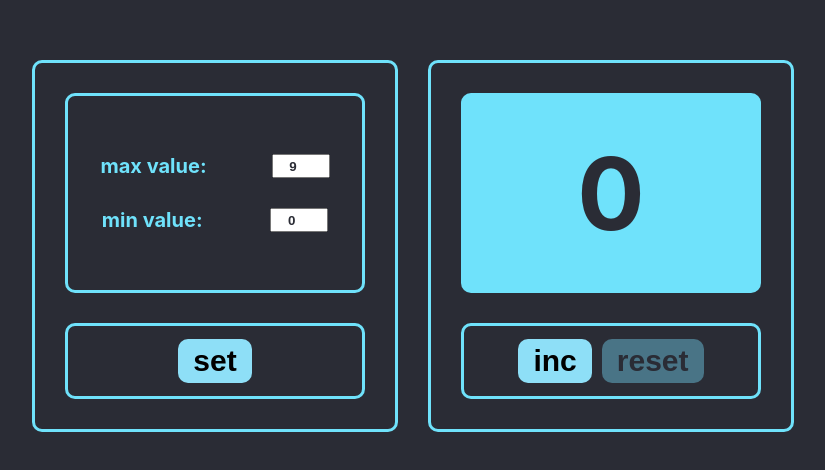
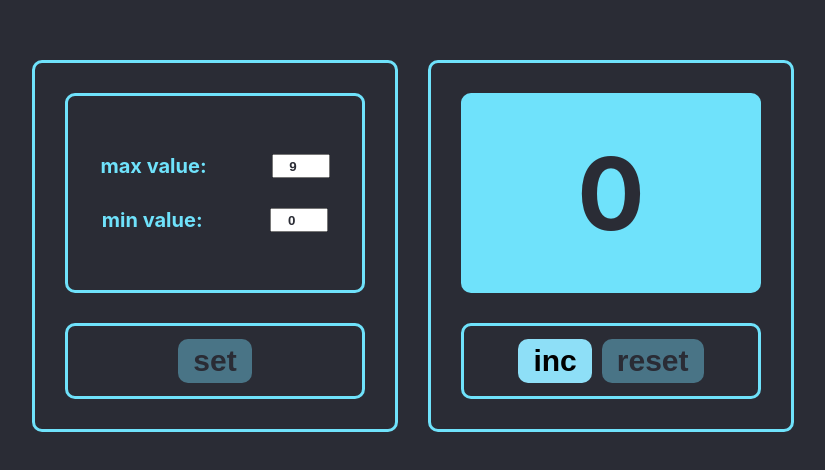
Before and after one commit to MrUnderSan/counter, a React (Create React App) app: page / in a window 1280 px wide. Shown: the part 154-624 px from the top of the page, without its empty margins (227-1052 px from the left). Built offline with nearby package versions, Linux system fonts and the light colour scheme.

Commit message:
feat: used Redux in Counter

```diff
--- a/src/App.tsx
+++ b/src/App.tsx
@@ -1,41 +1,32 @@
-import React, {useState} from 'react';
+import React, {useEffect} from 'react';
 import './App.css';
 import {Counter} from './components/Counter/Counter';
 import {Setting} from './components/Setting/Setting';
+import {useDispatch} from 'react-redux';
+import {changeLimits, LimitReducerStateType} from './store/limitReducer';
+import {changeMaxLimit, changeMinLimit} from './store/settingReducer';
 
 function App() {
 
-    const localLimits = localStorage.getItem("counterLimits")
+    const dispatch = useDispatch()
 
-    const counterLimits = localLimits ? JSON.parse(localLimits) : [9, 0]
-
-    const [limits, setLimits] = useState(counterLimits)
-
-    const [maxLimit, minLimit] = limits
-
-    const [maxValue, setMaxValue] = useState(maxLimit)
-    const [minValue, setMinValue] = useState(minLimit)
-
-    const isCorrectValue = (maxValue > 0) && (minValue >= 0) && (maxValue > minValue)
+    useEffect(() => {
+        const localStorageLimits = localStorage.getItem('counterLimits')
+        if (localStorageLimits) {
+            const localLimits: LimitReducerStateType = JSON.parse(localStorageLimits)
+            dispatch(changeLimits(localLimits.maxLimit, localLimits.minLimit))
+            dispatch(changeMaxLimit(localLimits.maxLimit))
+            dispatch(changeMinLimit(localLimits.minLimit))
+            console.log(localLimits)
+        }
+    }, [dispatch]);
 
     return (
         <div className="App">
-            <Setting
-                setLimits={setLimits}
-                maxValue={maxValue}
-                minValue={minValue}
-                setMaxValue={setMaxValue}
-                setMinValue={setMinValue}
-                isCorrectValue={isCorrectValue}
-            />
-            <Counter
-                limits={limits}
-                maxValue={maxValue}
-                minValue={minValue}
-                isCorrectValue={isCorrectValue}
-            />
+            <Setting/>
+            <Counter/>
         </div>
-    );
+    )
 }
 
 export default App;
--- a/src/components/Counter/Counter.tsx
+++ b/src/components/Counter/Counter.tsx
@@ -1,33 +1,35 @@
-import React, {useEffect, useState} from 'react';
+import React, {useEffect} from 'react';
 import {Button} from '../Button/Button';
 import {NumberBoard} from '../NumberBoard/NumberBoard';
 import {InfoBoard} from '../InfoBoard/InfoBoard';
+import {useDispatch, useSelector} from 'react-redux';
+import {AppRootStateType} from '../../store/store';
+import {LimitReducerStateType} from '../../store/limitReducer';
+import {CounterReducerStateType, incrementCount, resetCounter} from '../../store/counterReducer';
+import {SettingLimitsType} from '../../store/settingReducer';
 
-type PropsType = {
-    limits: number[]
-    maxValue: number
-    minValue: number
-    isCorrectValue: boolean
-}
+type PropsType = {}
 
-export const Counter: React.FC<PropsType> = (
-    {limits, maxValue, minValue, isCorrectValue}
-) => {
+export const Counter: React.FC<PropsType> = () => {
 
-    const [maxLimit, minLimit] = limits
+    const count = useSelector<AppRootStateType, CounterReducerStateType>(state => state.counter)
 
-    const [count, setCount] = useState(minLimit)
+    const {maxLimit, minLimit} = useSelector<AppRootStateType, LimitReducerStateType>(state => state.limit)
+
+    const {maxValue, minValue} = useSelector<AppRootStateType, SettingLimitsType>(state => state.setting.limits)
+
+    const dispatch = useDispatch()
 
     useEffect(() => {
-        setCount(minLimit)
-    }, [minLimit, maxLimit])
+        dispatch(resetCounter(minLimit))
+    }, [minLimit, maxLimit, dispatch])
 
     const incCounter = () => {
-        count < maxLimit && setCount(count + 1)
+        count < maxLimit && dispatch(incrementCount(count))
     }
 
-    const resetCounter = () => {
-        setCount(minLimit)
+    const resetCounterHandler = () => {
+        dispatch(resetCounter(minLimit))
     }
 
     const isSettingChanged = maxLimit !== maxValue || minLimit !== minValue
@@ -37,9 +39,9 @@ export const Counter: React.FC<PropsType> = (
     const isResetBtnDisabled = (count === minLimit) || isSettingChanged
 
     const displayedBoard = isSettingChanged ? (
-        <InfoBoard isCorrectValue={isCorrectValue}/>
+        <InfoBoard/>
     ) : (
-        <NumberBoard count={count} maxCount={maxLimit}/>
+        <NumberBoard/>
     )
 
     return (
@@ -48,7 +50,6 @@ export const Counter: React.FC<PropsType> = (
             {displayedBoard}
 
             <div className={'buttons-wrapper'}>
-
                 <Button
                     name={'inc'}
                     onClick={incCounter}
@@ -57,12 +58,12 @@ export const Counter: React.FC<PropsType> = (
                 />
                 <Button
                     name={'reset'}
-                    onClick={resetCounter}
+                    onClick={resetCounterHandler}
                     disabled={isResetBtnDisabled}
                     className={'button'}
                 />
             </div>
 
         </div>
-    );
-};
+    )
+}
--- a/src/components/InfoBoard/InfoBoard.tsx
+++ b/src/components/InfoBoard/InfoBoard.tsx
@@ -1,9 +1,12 @@
 import React from 'react';
+import {useSelector} from 'react-redux';
+import {AppRootStateType} from '../../store/store';
 
-type PropsType = {
-    isCorrectValue: boolean
-}
-export const InfoBoard: React.FC<PropsType> = ({isCorrectValue}) => {
+type PropsType = {}
+
+export const InfoBoard: React.FC<PropsType> = () => {
+
+    const isCorrectValue = useSelector<AppRootStateType, boolean>(state => state.setting.isCorrectValue)
 
     return (
         <div className={'setting-board'}>
@@ -13,5 +16,5 @@ export const InfoBoard: React.FC<PropsType> = ({isCorrectValue}) => {
                 <div className={'bord_error'}>incorrect value!</div>
             )}
         </div>
-    );
-};
+    )
+}
--- a/src/components/NumberBoard/NumberBoard.tsx
+++ b/src/components/NumberBoard/NumberBoard.tsx
@@ -1,17 +1,21 @@
 import React from 'react';
+import {useSelector} from 'react-redux';
+import {AppRootStateType} from '../../store/store';
+import {CounterReducerStateType} from '../../store/counterReducer';
 
-type PropsType = {
-    count: number,
-    maxCount: number
-}
+type PropsType = {}
 
-export const NumberBoard: React.FC<PropsType> = ({count, maxCount}) => {
+export const NumberBoard: React.FC<PropsType> = () => {
 
-    const numberBoardClassName = count === maxCount ? 'number-bord bord_error' : 'number-bord'
+    const count = useSelector<AppRootStateType, CounterReducerStateType>(state => state.counter)
+
+    const maxLimit = useSelector<AppRootStateType, number>(state => state.limit.maxLimit)
+
+    const numberBoardClassName = count === maxLimit ? 'number-bord bord_error' : 'number-bord'
 
     return (
         <div className={numberBoardClassName}>
             {count}
         </div>
-    );
-};
+    )
+}
--- a/src/components/Setting/Setting.tsx
+++ b/src/components/Setting/Setting.tsx
@@ -1,50 +1,59 @@
-import React from 'react';
+import React, {useEffect} from 'react';
 import {Button} from '../Button/Button';
 import {SettingBoard} from '../SettingBoard/SettingBoard';
+import {useDispatch, useSelector} from 'react-redux';
+import {AppRootStateType} from '../../store/store';
+import {changeCorrectStatus, SettingLimitsType} from '../../store/settingReducer';
+import {changeLimits, LimitReducerStateType} from '../../store/limitReducer';
 
-type PropsType = {
-    setLimits: (l: number[]) => void
-    maxValue: number
-    minValue: number
-    setMaxValue: (v: number) => void
-    setMinValue: (v: number) => void
-    isCorrectValue: boolean
-}
-export const Setting: React.FC<PropsType> = (
-    {
-        setLimits,
-        maxValue,
-        minValue,
-        setMaxValue,
-        setMinValue,
-        isCorrectValue
-    }) => {
+type PropsType = {}
+
+export const Setting: React.FC<PropsType> = () => {
+
+    const isCorrectValue = useSelector<AppRootStateType, boolean>(state => state.setting.isCorrectValue)
+    const {maxValue, minValue} = useSelector<AppRootStateType, SettingLimitsType>(state => state.setting.limits)
+    const {maxLimit, minLimit} = useSelector<AppRootStateType, LimitReducerStateType>(state => state.limit)
+
+    const dispatch = useDispatch()
 
     const setLimitsHandler = () => {
         if (isCorrectValue) {
-            setLimits([maxValue, minValue])
-            localStorage.setItem("counterLimits", JSON.stringify([maxValue, minValue]))
+            dispatch(changeLimits(maxValue, minValue))
+            localStorage.setItem('counterLimits', JSON.stringify({maxLimit: maxValue, minLimit: minValue}))
         }
+
     }
+
+    useEffect(() => {
+
+        const isCorrect = (maxValue > 0) && (minValue >= 0) && (maxValue > minValue)
+
+        if (!isCorrect && isCorrectValue) {
+            dispatch(changeCorrectStatus(false))
+        }
+
+        if (isCorrect && !isCorrectValue) {
+            dispatch(changeCorrectStatus(true))
+        }
+
+    }, [maxValue, minValue, isCorrectValue, dispatch]);
+
+    const isSameValue = maxValue === maxLimit && minValue === minLimit
+
 
     return (
 
         <div className={'main-wrapper'}>
-            <SettingBoard
-                maxValue={maxValue}
-                minValue={minValue}
-                setMaxValue={setMaxValue}
-                setMinValue={setMinValue}
-            />
+            <SettingBoard/>
             <div className={'buttons-wrapper'}>
                 <Button
                     name={'set'}
                     onClick={setLimitsHandler}
                     className={'button'}
-                    disabled={!isCorrectValue}
+                    disabled={!isCorrectValue || isSameValue}
                 />
             </div>
         </div>
 
-    );
+    )
 }
--- a/src/components/SettingBoard/SettingBoard.tsx
+++ b/src/components/SettingBoard/SettingBoard.tsx
@@ -1,19 +1,22 @@
 import React, {ChangeEvent} from 'react';
 import {LimitField} from '../LimitField/LimitField';
+import {useDispatch, useSelector} from 'react-redux';
+import {AppRootStateType} from '../../store/store';
+import {changeMaxLimit, changeMinLimit, SettingLimitsType} from '../../store/settingReducer';
 
-type PropsType = {
-    maxValue: number
-    minValue: number
-    setMaxValue: (v: number) => void
-    setMinValue: (v: number) => void
-}
-export const SettingBoard: React.FC<PropsType> = ({maxValue, minValue, setMaxValue, setMinValue}) => {
+type PropsType = {}
+
+export const SettingBoard: React.FC<PropsType> = () => {
+
+    const {maxValue, minValue} = useSelector<AppRootStateType, SettingLimitsType>(state => state.setting.limits)
+
+    const dispatch = useDispatch()
 
     const changeMaxValueHandler = (e: ChangeEvent<HTMLInputElement>) => {
-        setMaxValue(+e.currentTarget.value)
+        dispatch(changeMaxLimit(Number(e.currentTarget.value)))
     }
     const changeMinValueHandler = (e: ChangeEvent<HTMLInputElement>) => {
-        setMinValue(+e.currentTarget.value)
+        dispatch(changeMinLimit(Number(e.currentTarget.value)))
     }
 
     const maxValueInputClassName = maxValue > 0 && maxValue > minValue ? 'input' : 'input input_error'
@@ -37,5 +40,5 @@ export const SettingBoard: React.FC<PropsType> = ({maxValue, minValue, setMaxVal
             />
 
         </div>
-    );
-};
+    )
+}
--- a/src/index.tsx
+++ b/src/index.tsx
@@ -3,14 +3,18 @@ import ReactDOM from 'react-dom/client';
 import './index.css';
 import App from './App';
 import reportWebVitals from './reportWebVitals';
+import {Provider} from 'react-redux';
+import {store} from './store/store';
 
 const root = ReactDOM.createRoot(
-  document.getElementById('root') as HTMLElement
+    document.getElementById('root') as HTMLElement
 );
 root.render(
-  <React.StrictMode>
-    <App />
-  </React.StrictMode>
+    <React.StrictMode>
+        <Provider store={store}>
+            <App/>
+        </Provider>
+    </React.StrictMode>
 );
 
 // If you want to start measuring performance in your app, pass a function
--- /dev/null
+++ b/src/store/counterReducer.ts
@@ -0,0 +1,26 @@
+export type CounterReducerStateType = number
+
+type IncrementCountActionType = ReturnType<typeof incrementCount>
+type ResetCounterActionType = ReturnType<typeof resetCounter>
+
+type ActionsType = IncrementCountActionType | ResetCounterActionType
+
+const initState: CounterReducerStateType = 0
+export const counterReducer = (state: CounterReducerStateType = initState, action: ActionsType) => {
+    switch (action.type) {
+        case 'INCREMENT-COUNT':
+            return action.num + 1
+        case 'RESET-COUNTER':
+            return action.num
+        default:
+            return state
+    }
+}
+
+export const incrementCount = (num: number) => (
+    {type: 'INCREMENT-COUNT' as const, num}
+)
+
+export const resetCounter = (num: number) => (
+    {type: 'RESET-COUNTER' as const, num}
+)
--- /dev/null
+++ b/src/store/limitReducer.ts
@@ -0,0 +1,22 @@
+export type LimitReducerStateType = {
+    maxLimit: number
+    minLimit: number
+}
+
+type ChangeLimitsActionType = ReturnType<typeof changeLimits>
+
+type ActionsType = ChangeLimitsActionType
+
+const initState: LimitReducerStateType = {maxLimit: 9, minLimit: 0}
+export const limitReducer = (state: LimitReducerStateType = initState, action: ActionsType) => {
+    switch (action.type) {
+        case 'CHANGE-LIMITS':
+            return {...state, maxLimit: action.maxLimit, minLimit: action.minLimit}
+        default:
+            return state
+    }
+}
+
+export const changeLimits = (maxLimit: number, minLimit: number) => (
+    {type: 'CHANGE-LIMITS' as const, maxLimit, minLimit}
+)
--- /dev/null
+++ b/src/store/settingReducer.ts
@@ -0,0 +1,47 @@
+export type SettingLimitsType = {
+    maxValue: number
+    minValue: number
+}
+
+export type SettingReducerStateType = {
+    limits: SettingLimitsType
+    isCorrectValue: boolean
+}
+
+type ChangeMaxLimitActionType = ReturnType<typeof changeMaxLimit>
+type ChangeMinLimitActionType = ReturnType<typeof changeMinLimit>
+type ChangeCorrectStatusActionType = ReturnType<typeof changeCorrectStatus>
+
+type ActionsType = ChangeMaxLimitActionType | ChangeMinLimitActionType | ChangeCorrectStatusActionType
+
+const initState: SettingReducerStateType = {
+    limits: {
+        maxValue: 9,
+        minValue: 0
+    },
+    isCorrectValue: true
+}
+export const settingReducer = (state: SettingReducerStateType = initState, action: ActionsType) => {
+    switch (action.type) {
+        case 'CHANGE-MAX-LIMIT':
+            return {...state, limits: {...state.limits, maxValue: action.maxValue}}
+        case 'CHANGE-MIN-LIMIT':
+            return {...state, limits: {...state.limits, minValue: action.minValue}}
+        case 'CHANGE-CORRECT-STATUS':
+            return {...state, isCorrectValue: action.isCorrectValue}
+        default:
+            return state
+    }
+}
+
+export const changeMaxLimit = (maxValue: number) => (
+    {type: 'CHANGE-MAX-LIMIT' as const, maxValue}
+)
+
+export const changeMinLimit = (minValue: number) => (
+    {type: 'CHANGE-MIN-LIMIT' as const, minValue}
+)
+
+export const changeCorrectStatus = (isCorrectValue: boolean) => (
+    {type: 'CHANGE-CORRECT-STATUS' as const, isCorrectValue}
+)
--- /dev/null
+++ b/src/store/store.ts
@@ -0,0 +1,14 @@
+import {combineReducers, legacy_createStore as createStore} from 'redux';
+import {settingReducer} from './settingReducer';
+import {limitReducer} from './limitReducer';
+import {counterReducer} from './counterReducer';
+
+const rootReducer = combineReducers({
+    counter: counterReducer,
+    setting: settingReducer,
+    limit: limitReducer
+})
+
+export const store = createStore(rootReducer)
+
+export type AppRootStateType = ReturnType<typeof rootReducer>
```
